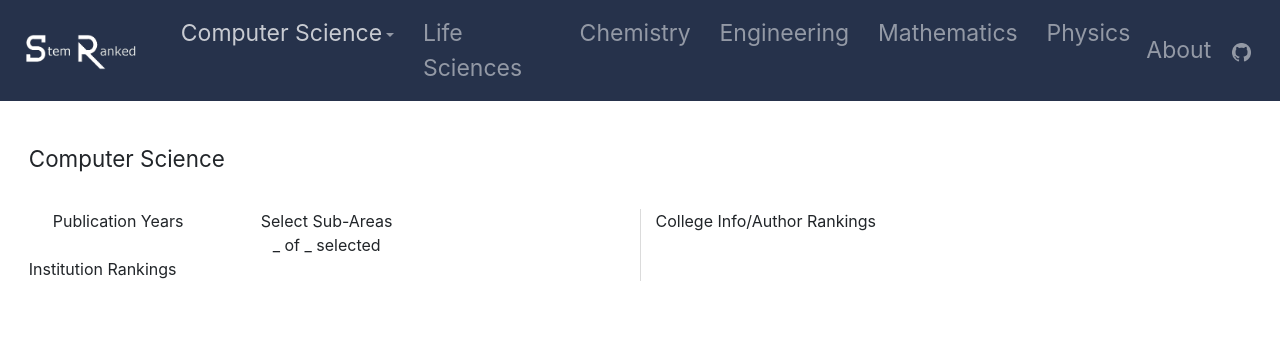
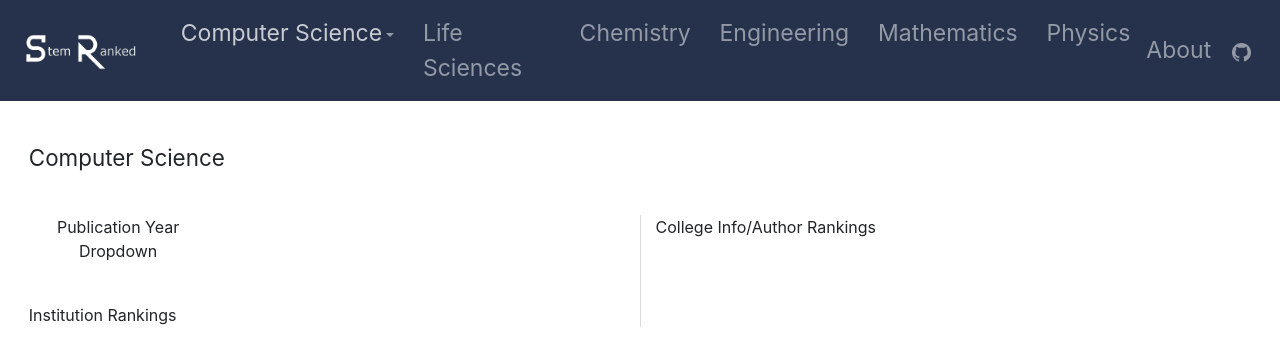
Before and after one commit to AlanChen4/StemRanked, a React (Create React App) app: page /Computer_Science in a window 1280 px wide. Shown: the top 364 px of the page. Built offline with nearby package versions, Linux system fonts and the light colour scheme.

Commit message:
moved subjectList to constants; minor css changes in main body component

```diff
--- a/src/App.css
+++ b/src/App.css
@@ -1,4 +1,19 @@
 /* Collapse or no? If no, change all font-sizes back to 2.5vh/relative amount */
+.NavBar {
+  background-color: var(--sidebar-color);
+}
+
+.Logo {
+  width: 10vw;
+  min-width: 120px;
+}
+
+.Dropdown {
+  padding-left: 1vw;
+  padding-right: 1vw;
+  width: 20vw;
+}
+
 .container {
   margin-left: 5px;
   display: block;
@@ -47,21 +62,6 @@
   transform: rotate(45deg);
 }
 
-.NavBar {
-  background-color: var(--sidebar-color);
-}
-
-.Logo {
-  width: 10vw;
-  min-width: 120px;
-}
-
-.Dropdown {
-  padding-left: 1vw;
-  padding-right: 1vw;
-  width: 20vw;
-}
-
 .SubjectLink {
   font-size: 23px;
   margin-left: 1vw;
--- a/src/App.js
+++ b/src/App.js
@@ -4,16 +4,8 @@ import './App.css';
 import MainBody from './components/MainBody';
 import { subjectAreaInfo } from './constants';
 import rankings from './util/dataRanker';
-import { Image, Navbar, Nav, NavDropdown, Form } from 'react-bootstrap';
-
-const subjectList = [
-  'Computer Science',
-  'Life Sciences',
-  'Chemistry',
-  'Engineering',
-  'Mathematics',
-  'Physics'
-]
+import { Image, Navbar, Nav, NavDropdown } from 'react-bootstrap';
+import { subjectList } from './constants';
 
 function App() {
   const [selectedSubject, setSelectedSubject] = useState('Computer Science');
@@ -75,12 +67,7 @@ function App() {
       </Navbar>
       <MainBody subject={selectedSubject} />
     </div>
-
-
-
   );
-
-
 }
 
 export default App;
--- a/src/components/MainBody.css
+++ b/src/components/MainBody.css
@@ -1,19 +1,23 @@
 .Outside {
-    padding-top: 1vh;
+    padding-top: 5vh;
     padding-bottom: 2vh;
     padding-left: 2.25vw;
     padding-right: 2.25vw;
 }
 
 .SubjectName {
-    height: 12.5vh;
     display: flex;
     align-items: center;
     font-size: 1.75vw;
+    margin-bottom: 5vh;
 }
 
-.ConfigButtons {
+.YearSelect {
     text-align: center;
+}
+
+.InstitutionRankings {
+    margin-top: 5vh;
 }
 
 .AuthorRanks {
--- a/src/components/MainBody.js
+++ b/src/components/MainBody.js
@@ -13,27 +13,18 @@ function MainBody(props) {
         </Row>
         <Row>
           <Col>
-						<Row className="ConfigButtons">
+            <Row className="YearSelect">
               <Col>
-								Publication Years
+                Publication Year Dropdown
               </Col>
               <Col>
-								<Row>
+                {/* empty column for spacing */}
+              </Col>
               <Col>
-										Select Sub-Areas
+                {/* empty column for spacing */}
               </Col>
             </Row>
-								<Row>
-									<Col>
-										_ of _ selected
-									</Col>
-								</Row>
-							</Col>
-								{/* empty column for spacing */}
-							<Col>
-							</Col>
-						</Row>
-						<Row>
+            <Row className="InstitutionRankings">
               <Col>
                 Institution Rankings
               </Col>
--- a/src/constants.js
+++ b/src/constants.js
@@ -110,3 +110,12 @@ export const subjectAreaInfo = {
         ['Microbiology', 'None']
     ]
 };
+
+export const subjectList = [
+    'Computer Science',
+    'Life Sciences',
+    'Chemistry',
+    'Engineering',
+    'Mathematics',
+    'Physics'
+  ]
```
Lines whose indentation alone changed are shown as unchanged.
